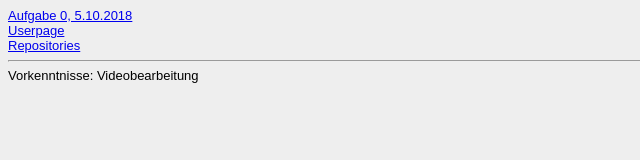
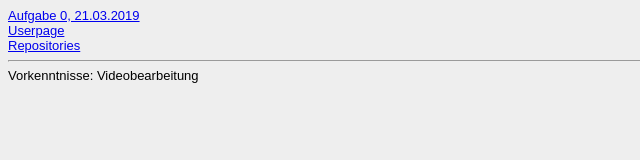
Before and after one commit to dennisbenz/dennisbenz.github.io, a plain HTML site: page Steckbrief/steckbrief.htm in a window 1280 px wide. Shown: the full height of the page, 0-640 px from the left. Drawn offline with Linux system fonts and the light colour scheme.

Commit message:
Steckbrief neu

```diff
--- a/Steckbrief/steckbrief.htm
+++ b/Steckbrief/steckbrief.htm
@@ -5,7 +5,7 @@
 <!-- diese Zeile zuvor löschen
 <a href="Datenadresse eintragen" target="_blank">Aufgabe 1a, 1.1.2015</a></br>
 und diese -->
-<a href="https://dennisbenz.github.io/EIA2/Aufgabe0/Aufgabe0.html" target="_blank">Aufgabe 0, 5.10.2018</a><br>
+<a href="https://dennisbenz.github.io/EIA2/Aufgabe0/Aufgabe0.html" target="_blank">Aufgabe 0, 21.03.2019</a><br>
 <a href="https://dennisbenz.github.io/" target="_blank">Userpage</a><br>
 <a href="https://github.com/dennisbenz/EIA2" target="_blank">Repositories</a><br>
 <!-- Hier bitte die Vorkenntnisse im Bereich Programmierung zu Beginn der Veranstaltung kurz beschreiben! -->
```
